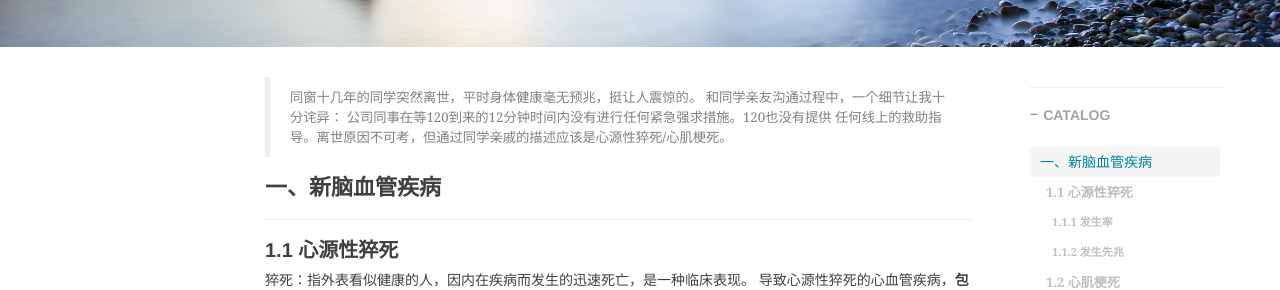
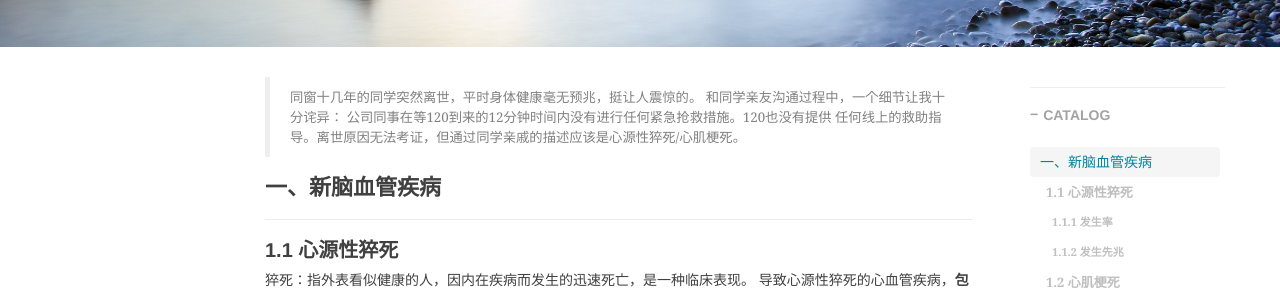
Before and after one commit to shihai1991/shihai1991.github.io, a Jekyll site: the page built from _posts/2023-03-20-心脑血管疾病.md, in a window 1280 px wide and 900 px high. Shown: the part 408-698 px from the top of the window. Built offline with Jekyll 4.4.1, drawn with Linux system fonts in a browser that asks for light colours; nearby versions of some CDN libraries; comment, search, counter and statistics services are not loaded.

Commit message:
Update 2023-03-20-心脑血管疾病.md

```diff
--- a/_posts/2023-03-20-心脑血管疾病.md
+++ b/_posts/2023-03-20-心脑血管疾病.md
@@ -11,8 +11,8 @@ time: '2023.03.20 18:51:00'
 
 > 同窗十几年的同学突然离世，平时身体健康毫无预兆，挺让人震惊的。
 > 和同学亲友沟通过程中，一个细节让我十分诧异：
-> 公司同事在等120到来的12分钟时间内没有进行任何紧急强求措施。120也没有提供
-> 任何线上的救助指导。离世原因不可考，但通过同学亲戚的描述应该是心源性猝死/心肌梗死。
+> 公司同事在等120到来的12分钟时间内没有进行任何紧急抢救措施。120也没有提供
+> 任何线上的救助指导。离世原因无法考证，但通过同学亲戚的描述应该是心源性猝死/心肌梗死。
 
 # 一、新脑血管疾病
 ## 1.1 心源性猝死
```
